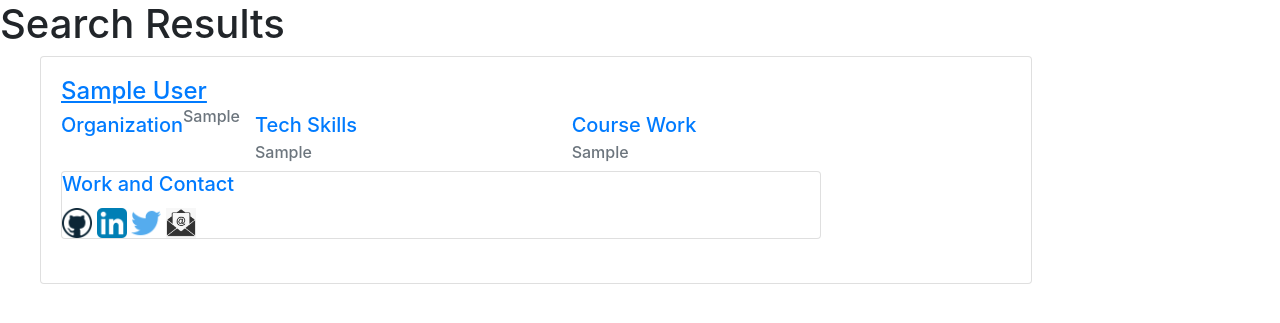
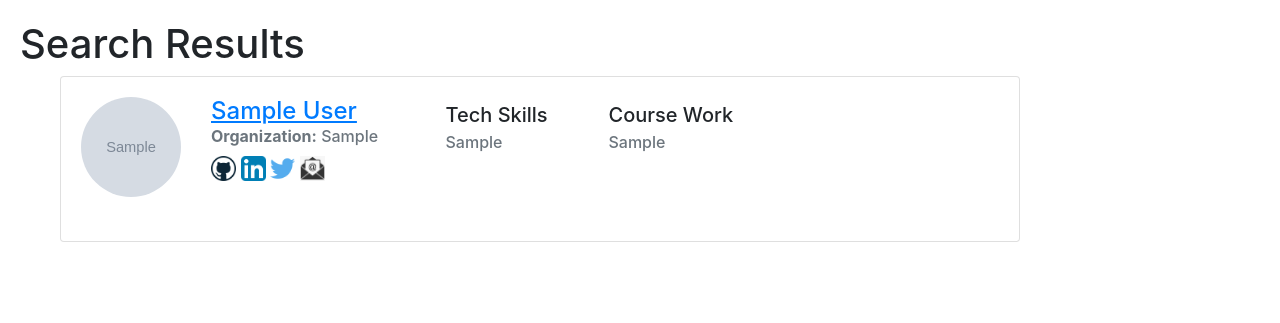
Before and after one commit to sorgek/AlchemyExpertFinder, a Django app: template expertFinder/templates/search_results.html in a window 1280 px wide. Shown: the part 57-380 px from the top of the page. Run offline with Django 3.2, Linux system fonts and the light colour scheme; the template is opened without the code that fills it: values that come from a table or form of the project are taken from there, others are empty; tables that the repository leaves empty hold one stand-in row (values such as "Sample post"); grey boxes marked "Sample" are stand-in pictures; some libraries are stand-ins or nearby versions.

Commit message:
Rework the results page UI to show profiles more neatly and compactly

```diff
--- a/expertFinder/static/css/searchResults.css
+++ b/expertFinder/static/css/searchResults.css
@@ -1,8 +1,54 @@
 .socialMedia{
 
-    height: 30px;
-    width: 30px;
+    height: 25px;
+    width: 25px;
 
+}
+
+.card-body{
+    padding: 10px;
+}
+
+#searchBody{
+    padding:20px;
+          min-width: 900px;
+
+}
+
+.expertPicture{
+    border-radius: 50%;
+}
+#floatContainer{
+              min-width: 900px;
+
+      padding: 10px;
+      content: "";
+      clear: both;
+      display: table;
+      width: 100%;
+}
+
+#rightFloat{
+        padding: 10px 10px 0 0;
+
+    float:left;
+    width: 25%;
+}
+#skills{
+    padding: 16px 10px 0 0;
+    float:left;
+    width: 50%;
+}
+#leftFloat{
+    min-width: 140px;
+    max-width: 20%;
+    float: left;
+    width: 140px;
+    padding: 10px;
+}
+
+.noLinkBlue{
+   color: inherit;
 }
 
 #noResults{
--- a/expertFinder/templates/search_results.html
+++ b/expertFinder/templates/search_results.html
@@ -11,7 +11,7 @@ Search Results
 
 {% block body %}
 
-
+    <div id="searchBody">
         {% if query.exists %}
 
         <h1>Search Results</h1>
@@ -20,30 +20,20 @@ Search Results
             {% for expert in query %}
                 {% csrf_token %}
                 <div class="card" style="width: 80%;">
-                <div class="card-body">
 
+                    <div id="floatContainer">
 
+                        <div id="leftFloat">
                              <a href={% url 'expertFinder:display_expert' expert.id %}>
-                       <h4><u>{{ expert.firstName}} {{ expert.lastName }}</u></h4>
+                                <img class="expertPicture" src="{{ expert.avatar.url }}" width=100 height=100 alt="Expert profile picture">
+                             </a>
+                       </div>
 
-                    <div class="container">
-                        <div class="row">
-                            <h5 class="card-title">Organization</h5>
-                            <h6 class="card-subtitle mb-2 text-muted">{{ expert.organization }}</h6>
-
-                            <div class="col-sm-4">
-                                <h5 class="card-title">Tech Skills</h5>
-                                <h6 class="card-subtitle mb-2 text-muted">{{ expert.techSkills }}</h6>
-                            </div>
-                            <div class="col-sm-4">
-                                <h5 class="card-title">Course Work</h5>
-                                <h6 class="card-subtitle mb-2 text-muted">{{ expert.courseWork }}</h6>
-                            </div>
-                        </div>
-                    </div>
-                        <div class="card" style="width: 80%">
-                            <h5 class="card-title">Work and Contact</h5>
-                            <p class="card-text">
+                       <div id="rightFloat">
+                           <a href={% url 'expertFinder:display_expert' expert.id %}>
+                               <h4><u>{{ expert.firstName.capitalize}} {{ expert.lastName.capitalize }}</u></h4>
+                           </a>
+                            <h6 class="card-subtitle mb-2 text-muted"><b>Organization:</b> {{ expert.organization }}</h6>
                             <span class="card-text"><a href= {{ expert.gitRepo }} >
                                 <img class="socialMedia" src="{% static 'images/github.png' %}" alt="Github icon">
                             </a></span>
@@ -56,10 +46,24 @@ Search Results
                             <span class="card-text"><a href= "mailto:"{{ expert.email }}>
                                 <img class="socialMedia" src="{% static 'images/email.png' %}" alt="Email icon">
                             </a></span>
-                            </p>
                         </div>
+                    <div id="skills">
+                        <div class="row">
+                            <div class="col-sm-4">
+                                <h5 class="card-title">Tech Skills</h5>
+                                <h6 class="card-subtitle mb-2 text-muted">{{ expert.techSkills|slice:"0:50" }}</h6>
+                            </div>
+                            <div class="col-sm-4">
+                                <h5 class="card-title">Course Work</h5>
+
+                                <h6 class="card-subtitle mb-2 text-muted">{{ expert.courseWork|slice:"0:50" }}</h6>
+                            </div>
+                        </div>
+                    </div>
+                    </div>
+
+
                     <br>
-                </div>
                 </div>
             </form>
             <br>
@@ -72,6 +76,6 @@ Search Results
                     <p> <a href="{% url 'expertFinder:search' %}" type="text/css"> <button id="backButton" type="button" class="btn btn-link">Back</button> </a> </p>
                 </div>
             {% endif %}
-
+    </div>
 
 {% endblock %}
```
Lines whose indentation alone changed are shown as unchanged.
